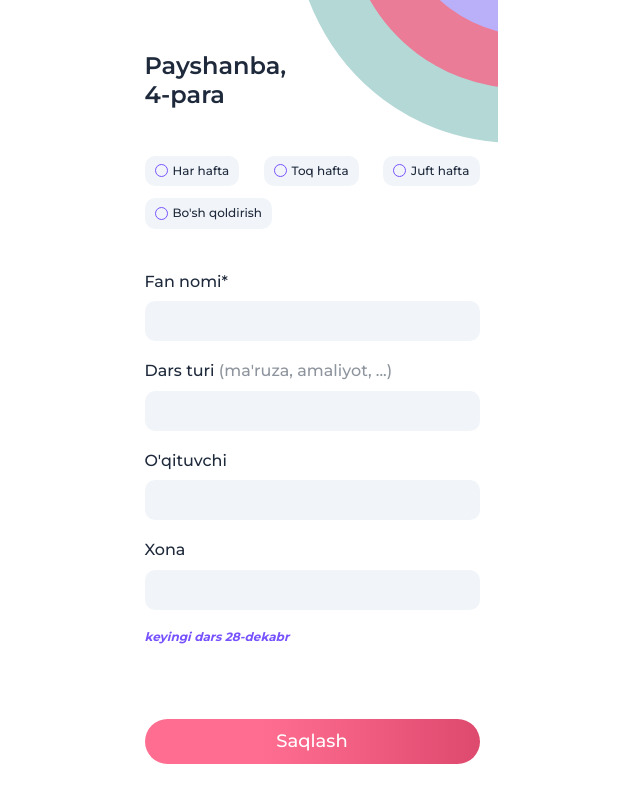
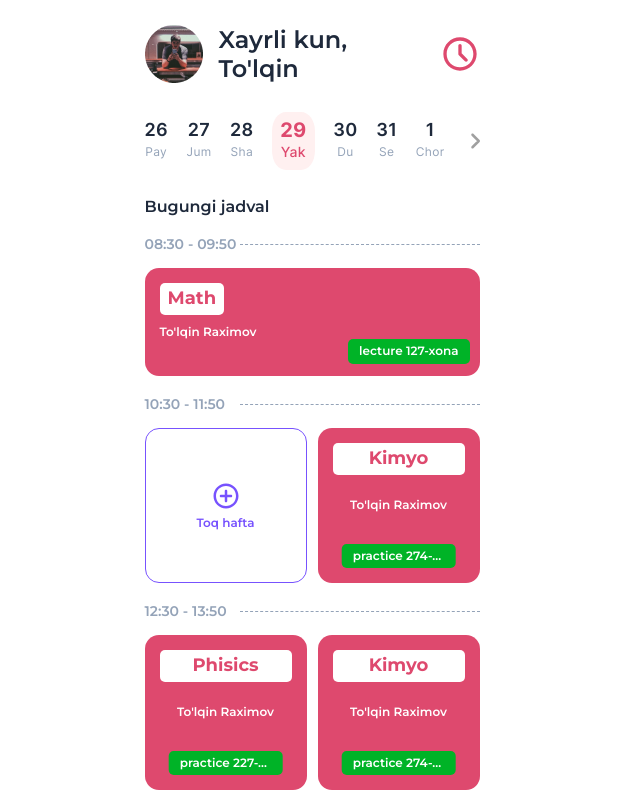
Before and after one commit to Tolkinxon/lesson_schedule, a React (Create React App) app: page / in a window 1280 px wide. Shown: the top 800 px of the page, without its empty margins (328-968 px from the left). Built offline with nearby package versions, Linux system fonts and the light colour scheme; data requests are answered from the project's data file.

Commit message:
addes react router dom library

```diff
--- a/package.json
+++ b/package.json
@@ -14,6 +14,7 @@
     "react": "^18.3.1",
     "react-dom": "^18.3.1",
     "react-redux": "^9.1.2",
+    "react-router-dom": "^6.23.1",
     "react-scripts": "5.0.1",
     "redux": "^5.0.1",
     "sass": "^1.77.2",
--- a/src/App.js
+++ b/src/App.js
@@ -1,13 +1,18 @@
 import './css/index.css'
 import Main from "./components/Main"
 import AddSchedule from './components/AddSchedule'
+import { Route, Routes } from 'react-router-dom'
 
 
 function App() {
   return (
     <>
-      {/* <Main /> */}
-      <AddSchedule />
+      <Routes>
+        <Route path='/' element={ <Main /> }/>
+        <Route path='/add-schedule' element={ <AddSchedule /> }/>
+      </Routes>
+
+
     </>
   )
 }
```
Also changed, not shown: src/index.js (+6 -2 lines), 1 other file (tests, documents, lock files or other folders).
